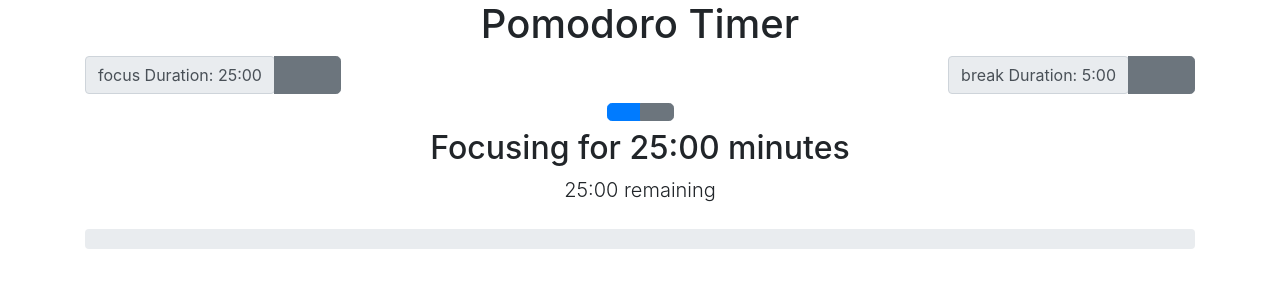
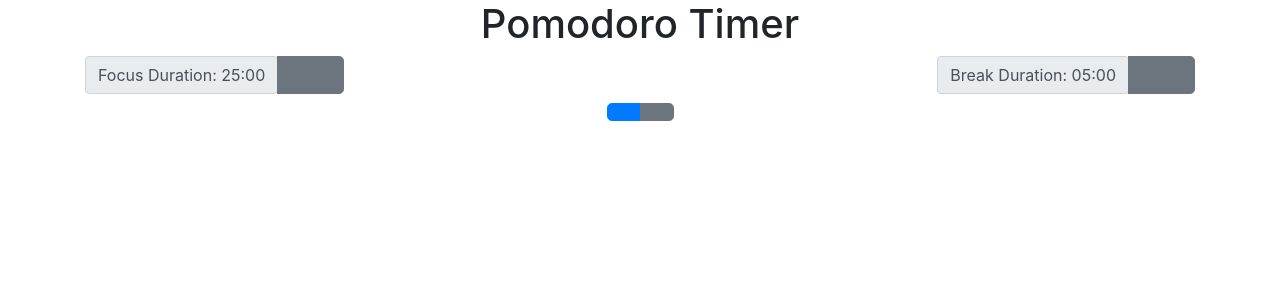
Before and after one commit to Carlos-Blandino/pomodoro-project, a React (Create React App) app: page / in a window 1280 px wide. Shown: the top 300 px of the page. Built offline with nearby package versions, Linux system fonts and the light colour scheme; a web font is replaced by a local one.

Commit message:
refactoring and working on session component

```diff
--- a/src/focus-control/control.js
+++ /dev/null
@@ -1,64 +0,0 @@
-import React from "react";
-import { minutesToDuration } from "../utils/duration";
-
-function Control({ durationType, durationTime, setAppData, appData }) {
-  const clickHandler = (event) => {
-    const id = event.target.parentNode.getAttribute("data-testid");
-    const tempData = { ...appData };
-
-    if (id === "increase-focus" && durationType === "focus") {
-      tempData.focusDurationTime = minutesToDuration(
-        parseInt(tempData.focusDurationTime) + 5
-      );
-      setAppData({ ...tempData });
-      console.log("data", appData.focusDurationTime);
-    } else if (id === "decrease-focus" && durationType === "focus") {
-      tempData.focusDurationTime = minutesToDuration(
-        parseInt(tempData.focusDurationTime) - 5
-      );
-      setAppData({ ...tempData });
-    }
-
-    if (id === "increase-focus" && durationType === "break") {
-      tempData.breakDurationTime = minutesToDuration(
-        parseInt(tempData.breakDurationTime) + 5
-      );
-      setAppData({ ...tempData });
-      console.log("data", appData.breakDurationTime);
-    } else if (id === "decrease-focus" && durationType === "break") {
-      tempData.breakDurationTime = minutesToDuration(
-        parseInt(tempData.breakDurationTime) - 5
-      );
-      setAppData({ ...tempData });
-    }
-  };
-  return (
-    <div className="input-group input-group-lg mb-2">
-      <span className="input-group-text" data-testid="duration-focus">
-        {/* TODO: Update this text to display the current focus session duration */}
-        {durationType} Duration: {durationTime}
-      </span>
-      <div className="input-group-append">
-        {/* TODO: Implement decreasing focus duration and disable during a focus or break session */}
-        <button
-          type="button"
-          className="btn btn-secondary"
-          data-testid="decrease-focus"
-          onClick={clickHandler}
-        >
-          <span className="oi oi-minus" />
-        </button>
-        {/* TODO: Implement increasing focus duration  and disable during a focus or break session */}
-        <button
-          type="button"
-          className="btn btn-secondary"
-          data-testid="increase-focus"
-          onClick={clickHandler}
-        >
-          <span className="oi oi-plus" />
-        </button>
-      </div>
-    </div>
-  );
-}
-export default Control;
--- /dev/null
+++ b/src/focus-setting/FocusSetting.js
@@ -0,0 +1,57 @@
+import React from "react";
+
+function Control({ durationType, durationTime, setAppData, appData }) {
+  const clickHandler = (event) => {
+    const id = event.target.parentNode.getAttribute("data-testid");
+    const tempData = { ...appData };
+
+    if (id === "increase-focus" && durationType === "Focus") {
+      tempData.focusDurationTime = tempData.focusDurationTime + 5;
+      const numRange = Math.min(60, tempData.focusDurationTime);
+      tempData.focusDurationTime = numRange;
+      setAppData({ ...tempData });
+    } else if (id === "decrease-focus" && durationType === "Focus") {
+      tempData.focusDurationTime = tempData.focusDurationTime - 5;
+      const numRange = Math.max(5, tempData.focusDurationTime);
+      tempData.focusDurationTime = numRange;
+      setAppData({ ...tempData });
+    }
+
+    if (id === "increase-focus" && durationType === "Break") {
+      tempData.breakDurationTime = tempData.breakDurationTime + 1;
+      const numRange = Math.min(15, tempData.breakDurationTime);
+      tempData.breakDurationTime = numRange;
+      setAppData({ ...tempData });
+    } else if (id === "decrease-focus" && durationType === "Break") {
+      tempData.breakDurationTime = tempData.breakDurationTime - 1;
+      const numRange = Math.max(1, tempData.breakDurationTime);
+      tempData.breakDurationTime = numRange;
+      setAppData({ ...tempData });
+    }
+  };
+  return (
+    <div className="input-group input-group-lg mb-2">
+      <span className="input-group-text" data-testid="duration-focus">
+        {durationType} Duration: {durationTime}
+      </span>
+      <div className="input-group-append">
+        <button
+          type="button"
+          className="btn btn-secondary"
+          data-testid="decrease-focus"
+        >
+          <span className="oi oi-minus" onClick={clickHandler} />
+        </button>
+
+        <button
+          type="button"
+          className="btn btn-secondary"
+          data-testid="increase-focus"
+        >
+          <span className="oi oi-plus" onClick={clickHandler} />
+        </button>
+      </div>
+    </div>
+  );
+}
+export default Control;
--- a/src/pomodoro/Pomodoro.js
+++ b/src/pomodoro/Pomodoro.js
@@ -1,21 +1,38 @@
 import React, { useState } from "react";
-import FocusControl from "../focus-control/control";
+import FocusSetting from "../focus-setting/FocusSetting";
 import classNames from "../utils/class-names";
+import { minutesToDuration } from "../utils/duration";
 import useInterval from "../utils/useInterval";
+import Session from "../session/Session";
 
 function Pomodoro() {
   // Timer starts out paused
   const [isTimerRunning, setIsTimerRunning] = useState(false);
+
   const initialAppData = {
-    focusDurationTime: "25:00",
-    breakDurationTime: "5:00",
+    focusDurationTime: 25,
+    breakDurationTime: 5,
+    timerStatus: "stop",
+  };
+
+  const handlePlayButton = () => {
+    tempData.timerStatus = "active";
+    setAppData({ ...tempData });
+  };
+
+  const handleStopButton = () => {
+    tempData.timerStatus = "stop";
+    setAppData({ ...initialAppData });
+    setIsTimerRunning(false);
   };
 
   const [appData, setAppData] = useState({ ...initialAppData });
-
+  let num = 0;
+  const tempData = { ...appData };
   useInterval(
     () => {
       // ToDo: Implement what should happen when the timer is running
+      console.log(num++);
     },
     isTimerRunning ? 1000 : null
   );
@@ -28,19 +45,19 @@ function Pomodoro() {
     <div className="pomodoro">
       <div className="row">
         <div className="col">
-          <FocusControl
+          <FocusSetting
             appData={appData}
-            durationType="focus"
-            durationTime={appData.focusDurationTime}
+            durationType="Focus"
+            durationTime={minutesToDuration(appData.focusDurationTime)}
             setAppData={setAppData}
           />
         </div>
         <div className="col">
           <div className="float-right">
-            <FocusControl
+            <FocusSetting
               appData={appData}
-              durationType="break"
-              durationTime={appData.breakDurationTime}
+              durationType="Break"
+              durationTime={minutesToDuration(appData.breakDurationTime)}
               setAppData={setAppData}
             />
           </div>
@@ -66,6 +83,7 @@ function Pomodoro() {
                   "oi-media-play": !isTimerRunning,
                   "oi-media-pause": isTimerRunning,
                 })}
+                onClick={handlePlayButton}
               />
             </button>
             {/* TODO: Implement stopping the current focus or break session and disable when there is no active session */}
@@ -74,38 +92,12 @@ function Pomodoro() {
               className="btn btn-secondary"
               title="Stop the session"
             >
-              <span className="oi oi-media-stop" />
+              <span className="oi oi-media-stop" onClick={handleStopButton} />
             </button>
           </div>
         </div>
       </div>
-      <div>
-        {/* TODO: This area should show only when a focus or break session is running or pauses */}
-        <div className="row mb-2">
-          <div className="col">
-            {/* TODO: Update message below to include current session (Focusing or On Break) and total duration */}
-            <h2 data-testid="session-title">Focusing for 25:00 minutes</h2>
-            {/* TODO: Update message below to include time remaining in the current session */}
-            <p className="lead" data-testid="session-sub-title">
-              25:00 remaining
-            </p>
-          </div>
-        </div>
-        <div className="row mb-2">
-          <div className="col">
-            <div className="progress" style={{ height: "20px" }}>
-              <div
-                className="progress-bar"
-                role="progressbar"
-                aria-valuemin="0"
-                aria-valuemax="100"
-                aria-valuenow="0" // TODO: Increase aria-valuenow as elapsed time increases
-                style={{ width: "0%" }} // TODO: Increase width % as elapsed time increases
-              />
-            </div>
-          </div>
-        </div>
-      </div>
+      <Session timerStatus={appData.timerStatus} />
     </div>
   );
 }
--- /dev/null
+++ b/src/session/Session.js
@@ -0,0 +1,37 @@
+import React from "react";
+
+function Session({ timerStatus }) {
+  return (
+    timerStatus === "active" && (
+      <div>
+        {/* TODO: This area should show only when a focus or break session is running or pauses */}
+        <div className="row mb-2">
+          <div className="col">
+            {/* TODO: Update message below to include current session (Focusing or On Break) and total duration */}
+            <h2 data-testid="session-title">Focusing for 25:00 minutes</h2>
+            {/* TODO: Update message below to include time remaining in the current session */}
+            <p className="lead" data-testid="session-sub-title">
+              25:00 remaining
+            </p>
+          </div>
+        </div>
+        <div className="row mb-2">
+          <div className="col">
+            <div className="progress" style={{ height: "20px" }}>
+              <div
+                className="progress-bar"
+                role="progressbar"
+                aria-valuemin="0"
+                aria-valuemax="100"
+                aria-valuenow="0" // TODO: Increase aria-valuenow as elapsed time increases
+                style={{ width: "0%" }} // TODO: Increase width % as elapsed time increases
+              />
+            </div>
+          </div>
+        </div>
+      </div>
+    )
+  );
+}
+
+export default Session;
```
